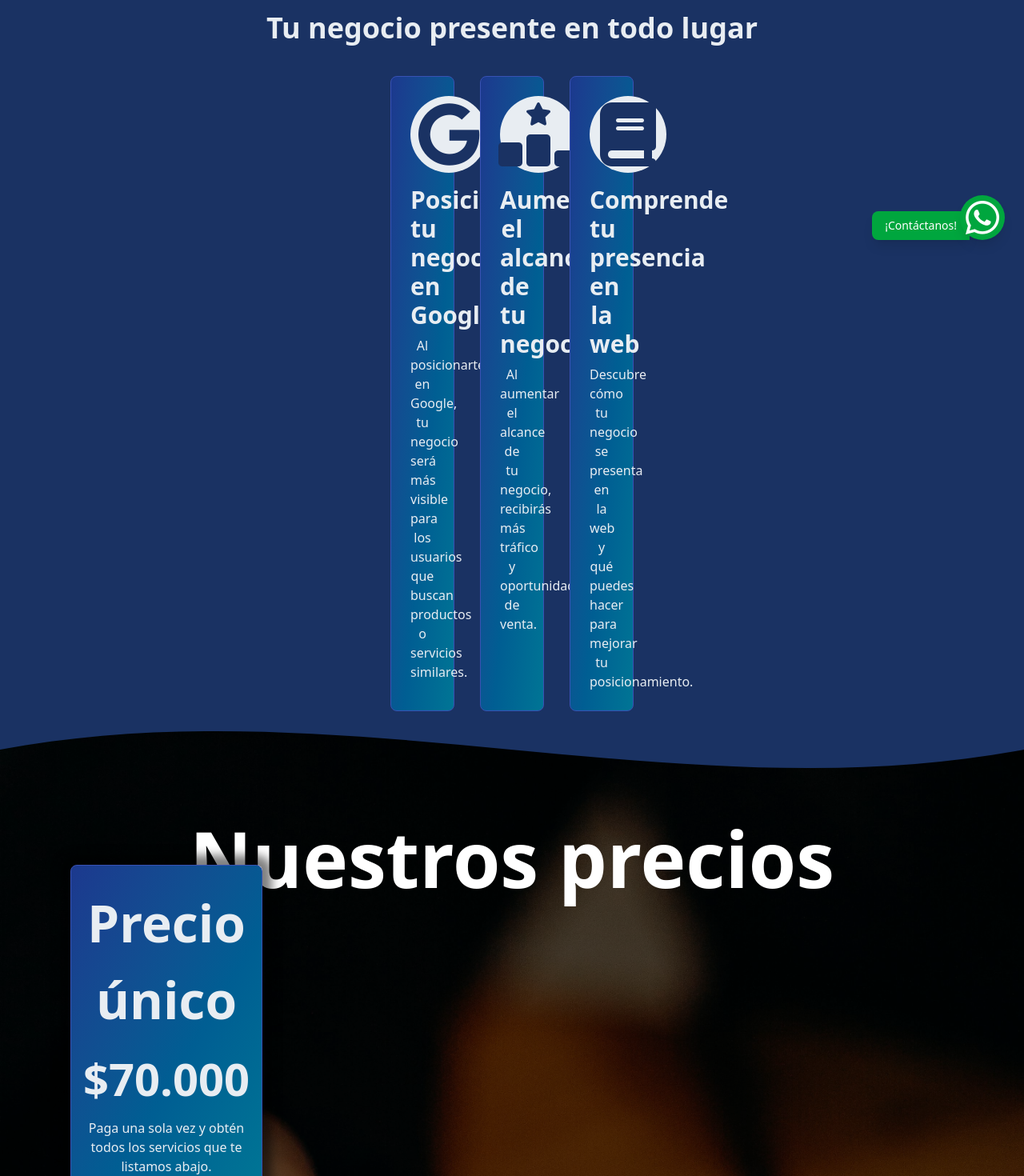
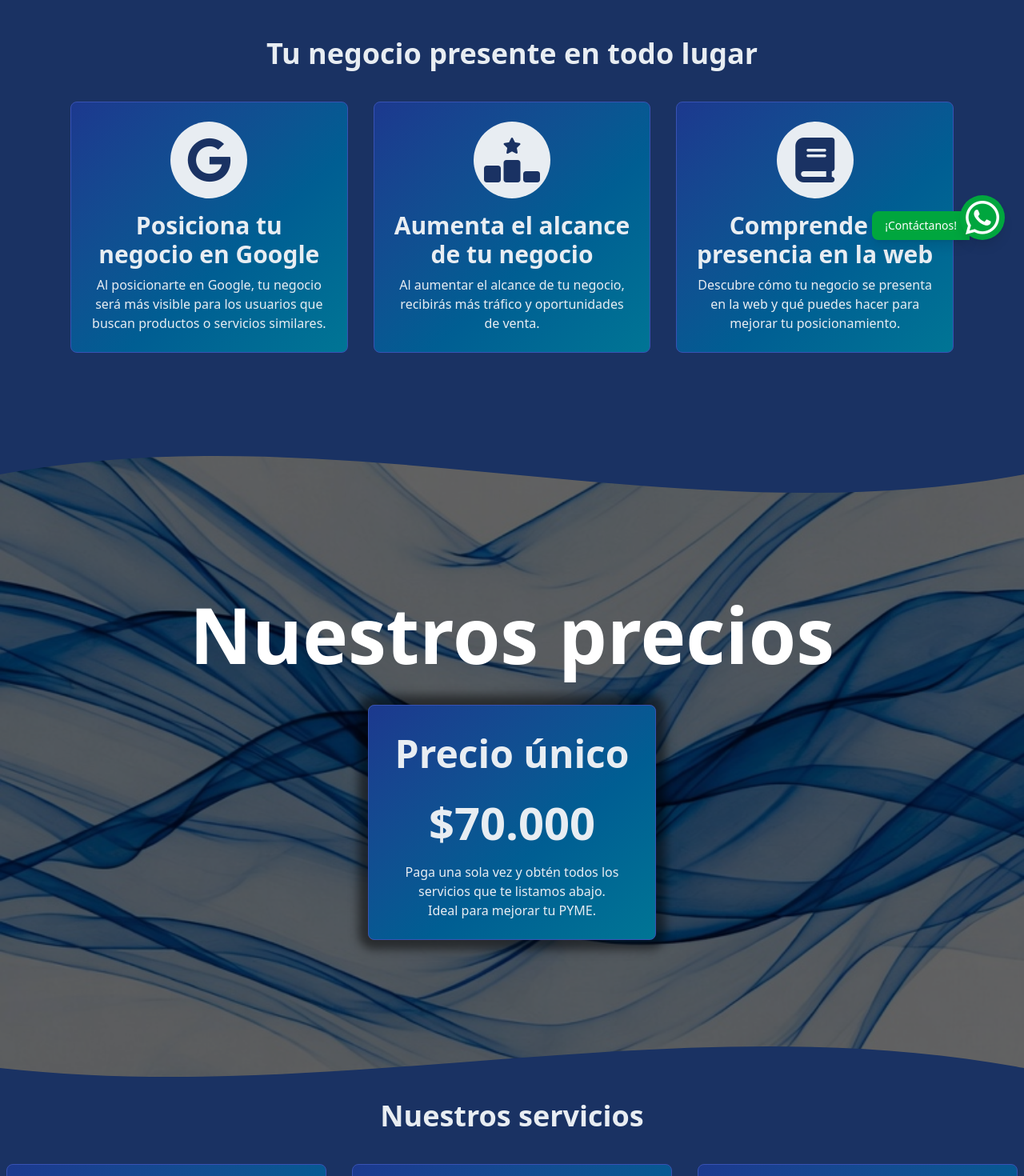
Before and after one commit to PieroDev/DigitalPortal, an Angular app: page / in a window 1280 px wide. Shown: the part 420-1890 px from the top of the page at 80% size. Built offline with nearby package versions, Linux system fonts and the light colour scheme.

Commit message:
code upd

```diff
--- a/src/app/app.html
+++ b/src/app/app.html
@@ -15,7 +15,7 @@
   </div>
   <div class="flex flex-col items-center justify-center pt-15 w-full">
     <div class="text-white text-center">
-    <img class="logo w-64 sm:w-48 md:w-120 lg:w-172" src="/DigitalPortal.png" alt="Digital Portal">
+    <img class="logo w-64 sm:w-48 md:w-120 lg:w-172" src="./DigitalPortal.png" alt="Digital Portal">
   </div>
     <div style="line-height: 0;">
   </div>
--- a/src/app/benefits/benefits.html
+++ b/src/app/benefits/benefits.html
@@ -5,7 +5,7 @@
   </svg>
 
   <!-- Contenedor con imagen de fondo y parallax -->
-  <div class="relative w-full min-h-screen bg-cover bg-center bg-no-repeat bg-fixed" style="background-image: url('./manos.jpg');">
+  <div class="relative w-full min-h-screen bg-cover bg-center bg-no-repeat bg-fixed" style="background-image: url('./bluebg3.jpg');">
 
     <!-- Overlay oscuro -->
     <div class="absolute inset-0 bg-black/50"></div>
@@ -15,13 +15,17 @@
       <h1 class="mt-16 text-5xl font-bold text-center text-white">Beneficios del Posicionamiento en Google</h1>
 
       <div class="grid grid-cols-1 mt-8">
-        <div class="text-left px-12 text-justify text-white text-lg sm:text-xl md:text-2xl lg:text-3xl [text-shadow:_2px_2px_4px_rgb(0_0_0_/_0.5)]">
+        <div class="lg:py-32 lg:px-128 text-left px-12 text-justify text-white text-lg sm:text-xl md:text-2xl lg:text-3xl [text-shadow:_2px_2px_4px_rgb(0_0_0_/_0.5)]">
           <p>Posicionar tu negocio en Google es vital porque el
             <b>93% de las experiencias online </b>
             comienzan con un buscador, y aparecer en los primeros resultados
             genera credibilidad y tráfico cualificado sin depender solo de anuncios.
             Si no estás visible, tus competidores capturan los clientes que podrían ser tuyos.
           </p>
+          <br>
+          <p>Por esto, es fundamental invertir en estrategias de posicionamiento web para
+            destacar en el entorno digital. Con nosotros, puedes alcanzar tus objetivos
+            de crecimiento y visibilidad en línea. </p>
         </div>
       </div>
     </div>
--- a/src/app/footer/footer.html
+++ b/src/app/footer/footer.html
@@ -1,13 +1,15 @@
 <footer>
-    <div class="w-full bg-[#1A3263] grid content-center items-center justify-center sm:grid-cols-4 sm:grid-rows-1 md:grid-cols-3 md:grid-rows-3 lg:grid-cols-3 lg:grid-rows-2 text-center">
-    <h1 class="pt-4 text-[#E8EDF2]">Nuestras redes</h1>
-    <div class="flex justify-center items-center w-40">
-        <div class="pt-2 pb-2 w-full">
+  <div class="w-full bg-[#1A3263] grid content-center items-center justify-center text-center grid-cols-1 grid-rows-2">
+    <div>
+      <p class="font-bold text-[#E8EDF2] text-[1rem] sm:text-[1rem] md:text-[1.5rem] lg:text-[2rem] mb-2">Nuestras redes</p>
+    </div>
+    <div class="flex justify-center items-center gap-6 sm:gap-8 md:gap-12">
+      <div class="py-2">
         <a href="https://instagram.com/mangostorecl">
           <i class="text-[#E8EDF2] text-lg sm:text-4xl md:text-5xl lg:text-6xl fa-brands fa-instagram"></i>
         </a>
       </div>
-        <div class="pt-2 pb-2  w-full">
+      <div class="py-2">
         <a href="https://wa.me/+56977542297" target="_blank">
           <i class="text-[#E8EDF2] text-lg sm:text-4xl md:text-5xl lg:text-6xl fa-brands fa-whatsapp"></i>
         </a>
--- a/src/app/prices/prices.html
+++ b/src/app/prices/prices.html
@@ -1,23 +1,21 @@
-<div class="relative w-full bg-fixed bg-cover bg-center bg-no-repeat" style="background-image: url('./manos.jpg');">
+<div class="relative w-full bg-fixed bg-cover bg-center bg-no-repeat" style="background-image: url('./bluebg3.jpg');">
   <div class="absolute inset-0 bg-black/60"></div>
     <svg viewBox="0 0 1440 100" preserveAspectRatio="none" class="absolute top-0 left-0 w-full h-20 fill-[#1A3263] z-20 pointer-events-none">
     <path d="M0,50 C480,-50 960,150 1440,50 L1440,0 L0,0 Z"></path>
   </svg>
     <div class="relative z-10 py-32">
-        <h1 class="text-center font-bold text-white text-4xl sm:text-4xl md:text-6xl lg:text-8xl mb-8">
-        Nuestros precios
-        </h1>
         <div class="my-16">
-            <div class="grid h-100 content-center items-center sm:grid-cols-1 sm:grid-rows-6 md:grid-cols-2 md:grid-rows-3 lg:grid-cols-3 lg:grid-rows-2 gap-4 text-center">
-                <div class="flex justify-center items-center">
-                    <div fade-in-view class="h-100 shadow-[0px_0px_12px_12px_rgba(0,_0,_0,_0.5)] w-60 border-1 border-[#3852B4] rounded-lg pt-6 pb-12 m-2 bg-gradient-to-br from-blue-900 to-cyan-700">
-                        <p class="font-bold text-[#E8EDF2] text-[2rem] sm:text-[2rem] md:text-[3rem] lg:text-[4rem] mb-2">Precio único</p>
+            <h1 class="text-center font-bold text-white text-4xl sm:text-4xl md:text-6xl lg:text-8xl mb-8">
+                Nuestros precios
+            </h1>
+            <div class="flex justify-center items-center text-center">
+                    <div fade-in-view class="h-full w-60 sm:w-60 md:w-60 lg:w-90 p-6 m-2 bg-gradient-to-br from-blue-900 to-cyan-700 shadow-[0px_0px_12px_12px_rgba(0,_0,_0,_0.5)] border-1 border-[#3852B4] rounded-lg">
+                        <p class="font-bold text-[#E8EDF2] text-[2rem] sm:text-[2rem] md:text-[3rem] lg:text-[3rem] mb-2">Precio único</p>
                         <p class="font-bold text-[#E8EDF2] text-[1.5rem] sm:text-[1.5rem] md:text-[2.5rem] lg:text-[3.5rem] mb-2">$70.000</p>
                         <p class="text-[#E8EDF2]">Paga una sola vez y obtén todos los servicios que te listamos abajo.</p>
                         <p class="text-[#E8EDF2]">Ideal para mejorar tu PYME.</p>
                     </div>
                 </div>
-            </div>
         </div>
     </div>
     <svg viewBox="0 0 1440 100" preserveAspectRatio="none" class="absolute bottom-0 left-0 w-full h-20 fill-[#1A3263] z-20 pointer-events-none">
--- a/src/app/services/services.html
+++ b/src/app/services/services.html
@@ -2,7 +2,7 @@
     <h1 class="text-4xl font-bold text-center text-[#E8EDF2] mb-8">
         Nuestros servicios
     </h1>
-<div class="w-80 grid sm:grid-cols-1 sm:grid-rows-6  md:grid-cols-2 md:grid-rows-3 lg:grid-cols-3 lg:grid-rows-2 gap-4 text-center">
+<div class="w-full grid sm:grid-cols-1 sm:grid-rows-6  md:grid-cols-2 md:grid-rows-3 lg:grid-cols-3 lg:grid-rows-2 gap-4 text-center">
         <div fade-in-view class="flex-1 border-1 border-[#3852B4] rounded-lg pt-6 pb-12 m-2 bg-gradient-to-br from-blue-900 to-cyan-700">
             <div class="h-24 w-24 rounded-full bg-[#E8EDF2] flex items-center justify-center mx-auto mb-4">
                 <i class="text-[#1A3263] text-[3rem] sm:text-[3rem] md:text-[4rem] lg:text-[5rem] fa-solid fa-code"></i>
--- a/src/app/start/start.html
+++ b/src/app/start/start.html
@@ -1,25 +1,25 @@
 <div class="flex flex-col w-full items-center justify-center bg-[#1A3263]">
-    <h1 class="text-4xl font-bold text-center text-[#E8EDF2] mb-8">
+    <h1 class="text-4xl font-bold text-center text-[#E8EDF2] my-8">
         Tu negocio presente en todo lugar
     </h1>
-    <div fade-in-view class="w-80 grid sm:grid-cols-1 sm:grid-rows-3 md:grid-cols-3 md:grid-rows-1 lg:grid-cols-3 lg:grid-rows-1 gap-4 text-center">
-        <div class="flex-1 border-1 border-[#3852B4] rounded-lg p-6 m-2 bg-gradient-to-br from-blue-900 to-cyan-700">
+    <div class="w-full grid sm:grid-cols-1 sm:grid-rows-3 md:grid-cols-3 md:grid-rows-1 lg:grid-cols-3 lg:grid-rows-1 gap-4 text-center lg:px-20 mb-26">
+        <div fade-in-view class="flex-1 border-1 border-[#3852B4] rounded-lg p-6 m-2 bg-gradient-to-br from-blue-900 to-cyan-700">
             <div class="h-24 w-24 rounded-full bg-[#E8EDF2] flex items-center justify-center mx-auto mb-4">
-                <i class="text-[#1A3263] text-[3rem] sm:text-[3rem] md:text-[4rem] lg:text-[5rem] fa-brands fa-google"></i>
+                <i class="text-[#1A3263] text-[2rem] sm:text-[2rem] md:text-[3rem] lg:text-[3.5rem] fa-brands fa-google"></i>
             </div>
             <p class="font-bold text-[#E8EDF2] text-lg sm:text-xl md:text-2xl lg:text-3xl mb-2">Posiciona tu negocio en Google</p>
             <p class="text-[#E8EDF2]">Al posicionarte en Google, tu negocio será más visible para los usuarios que buscan productos o servicios similares.</p>
         </div>
-        <div class="flex-1 border-1 border-[#3852B4] rounded-lg p-6 m-2 bg-gradient-to-br from-blue-900 to-cyan-700">
+        <div fade-in-view class="flex-1 border-1 border-[#3852B4] rounded-lg p-6 m-2 bg-gradient-to-br from-blue-900 to-cyan-700">
             <div class="h-24 w-24 rounded-full bg-[#E8EDF2] flex items-center justify-center mx-auto mb-4">
-                <i class="text-[#1A3263] text-[3rem] sm:text-[3rem] md:text-[4rem] lg:text-[5rem]  fa-solid fa-ranking-star"></i>
+                <i class="text-[#1A3263] text-[2rem] sm:text-[2rem] md:text-[3rem] lg:text-[3.5rem]  fa-solid fa-ranking-star"></i>
             </div>
             <p class="font-bold text-[#E8EDF2] text-lg sm:text-xl md:text-2xl lg:text-3xl mb-2">Aumenta el alcance de tu negocio</p>
             <p class="text-[#E8EDF2]">Al aumentar el alcance de tu negocio, recibirás más tráfico y oportunidades de venta.</p>
         </div>
-        <div class="flex-1 border-1 border-[#3852B4] rounded-lg p-6 m-2 bg-gradient-to-br from-blue-900 to-cyan-700">
+        <div fade-in-view class="flex-1 border-1 border-[#3852B4] rounded-lg p-6 m-2 bg-gradient-to-br from-blue-900 to-cyan-700">
             <div class="h-24 w-24 rounded-full bg-[#E8EDF2] flex items-center justify-center mx-auto mb-4">
-                <i class="text-[#1A3263] text-[3rem] sm:text-[3rem] md:text-[4rem] lg:text-[5rem] fa-solid fa-book "></i>
+                <i class="text-[#1A3263] text-[2rem] sm:text-[2rem] md:text-[3rem] lg:text-[3.5rem] fa-solid fa-book "></i>
             </div>
             <p class="font-bold text-[#E8EDF2] text-lg sm:text-xl md:text-2xl lg:text-3xl mb-2">Comprende tu presencia en la web</p>
             <p class="text-[#E8EDF2]">Descubre cómo tu negocio se presenta en la web y qué puedes hacer para mejorar tu posicionamiento.</p>
```
Also changed, not shown: public/bluebg3.jpg (added). Lines whose indentation alone changed are shown as unchanged.
